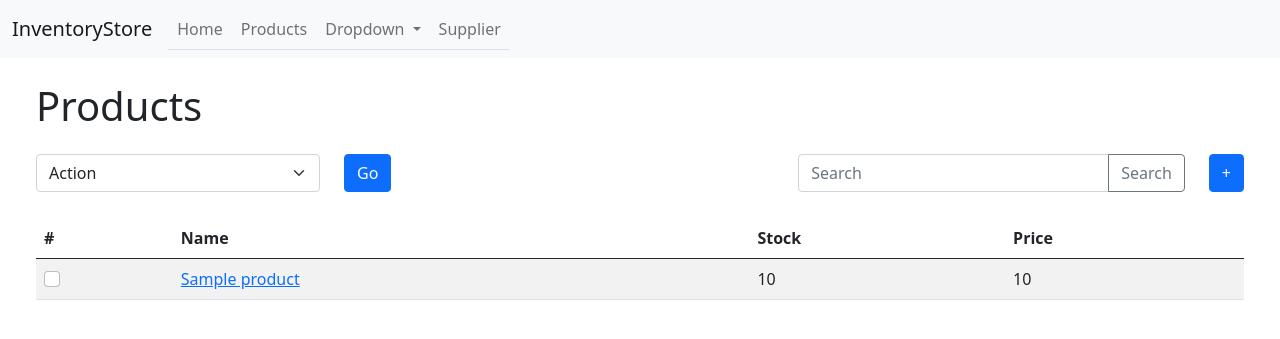
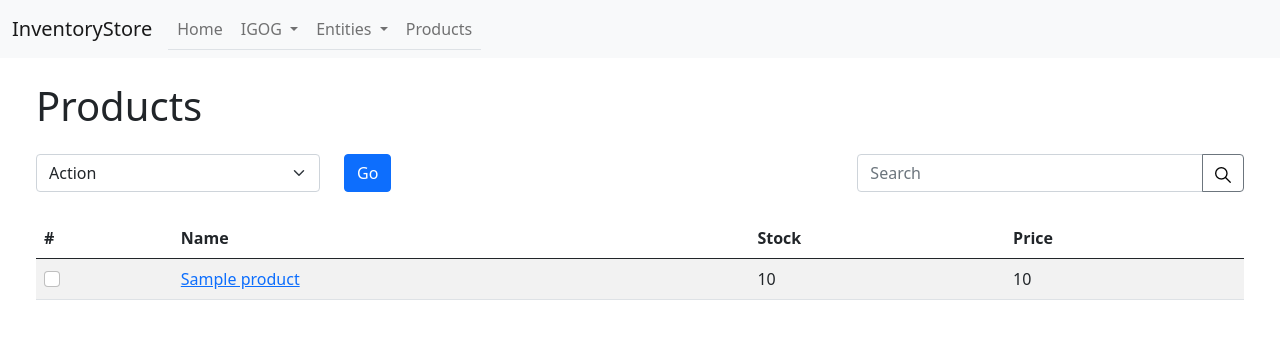
Before and after one commit to shandygunawan/InventoryStore, a Django app: page /products/ in a window 1280 px wide. Shown: the top 339 px of the page. Run offline with Django 3.2, Linux system fonts and the light colour scheme; tables that the repository leaves empty hold one stand-in row (values such as "Sample post").

Commit message:
add search icon in product list, change nav bars, remove add buttons and edit buttons for products

```diff
--- a/products/models.py
+++ b/products/models.py
@@ -5,7 +5,7 @@ class Product(models.Model):
     name = models.TextField(blank=False, unique=False, null=False)
     stock = models.PositiveBigIntegerField(default=0, blank=False, null=False)
     price = models.PositiveBigIntegerField(default=0, blank=False, null=False)
-    image = models.ImageField(default="products_default.jpg", upload_to='products_images')
+    image = models.ImageField(default="placeholders/products.jpg", upload_to='products_images')
 
     price_history = FieldHistoryTracker(['price'])
 
--- a/products/templates/products/product_list.html
+++ b/products/templates/products/product_list.html
@@ -1,4 +1,5 @@
 {% extends "base.html" %}
+{% load static %}
 {% block content %}
   <div class="container-fluid">
     <h1>Products</h1>
@@ -17,11 +18,10 @@
         <div class="col-sm-4">
           <div class="input-group">
             <input type="text" class="form-control" placeholder="Search" aria-label="Search" aria-describedby="button-search">
-            <button class="btn btn-outline-secondary" type="button" id="button-search">Search</button>
+            <button class="btn btn-outline-secondary" type="button" id="button-search">
+              <img src="{% static 'products/loupe.png' %}" class="img-fluid"/>
+            </button>
           </div>
-        </div>
-        <div class="col-sm-auto text-end">
-          <button class="btn btn-primary">+</button>
         </div>
       </div>
       <div class="row">
--- a/templates/base.html
+++ b/templates/base.html
@@ -26,22 +26,26 @@
           <li class="nav-item">
             <a class="nav-link" aria-current="page" href="#">Home</a>
           </li>
-          <li class="nav-item">
-            <a class="nav-link" href="{% url 'products:products-list' %}">Products</a>
+          <li class="nav-item dropdown">
+            <a class="nav-link dropdown-toggle" href="#" id="navbarDropdown" role="button" data-bs-toggle="dropdown" aria-expanded="false">
+              IGOG
+            </a>
+            <ul class="dropdown-menu" aria-labelledby="navbarDropdown">
+              <li><a class="dropdown-item" href="#">Incoming Goods</a></li>
+              <li><a class="dropdown-item" href="#">Outgoing Goods</a></li>
+            </ul>
           </li>
           <li class="nav-item dropdown">
             <a class="nav-link dropdown-toggle" href="#" id="navbarDropdown" role="button" data-bs-toggle="dropdown" aria-expanded="false">
-              Dropdown
+              Entities
             </a>
             <ul class="dropdown-menu" aria-labelledby="navbarDropdown">
-              <li><a class="dropdown-item" href="#">Action</a></li>
-              <li><a class="dropdown-item" href="#">Another action</a></li>
-              <li><hr class="dropdown-divider"></li>
-              <li><a class="dropdown-item" href="#">Something else here</a></li>
+              <li><a class="dropdown-item" href="#">Supplier</a></li>
+              <li><a class="dropdown-item" href="#">Buyer</a></li>
             </ul>
           </li>
           <li class="nav-item">
-            <a class="nav-link" href="#" tabindex="-1">Supplier</a>
+            <a class="nav-link" href="{% url 'products:products-list' %}">Products</a>
           </li>
         </ul>
       </div>
```
Also changed, not shown: products/templates/products/product_detail.html (+19 -14 lines), products/migrations/0006_alter_product_image.py (added), products/static/products/loupe.png (added), products/static/products/search.svg (added).
